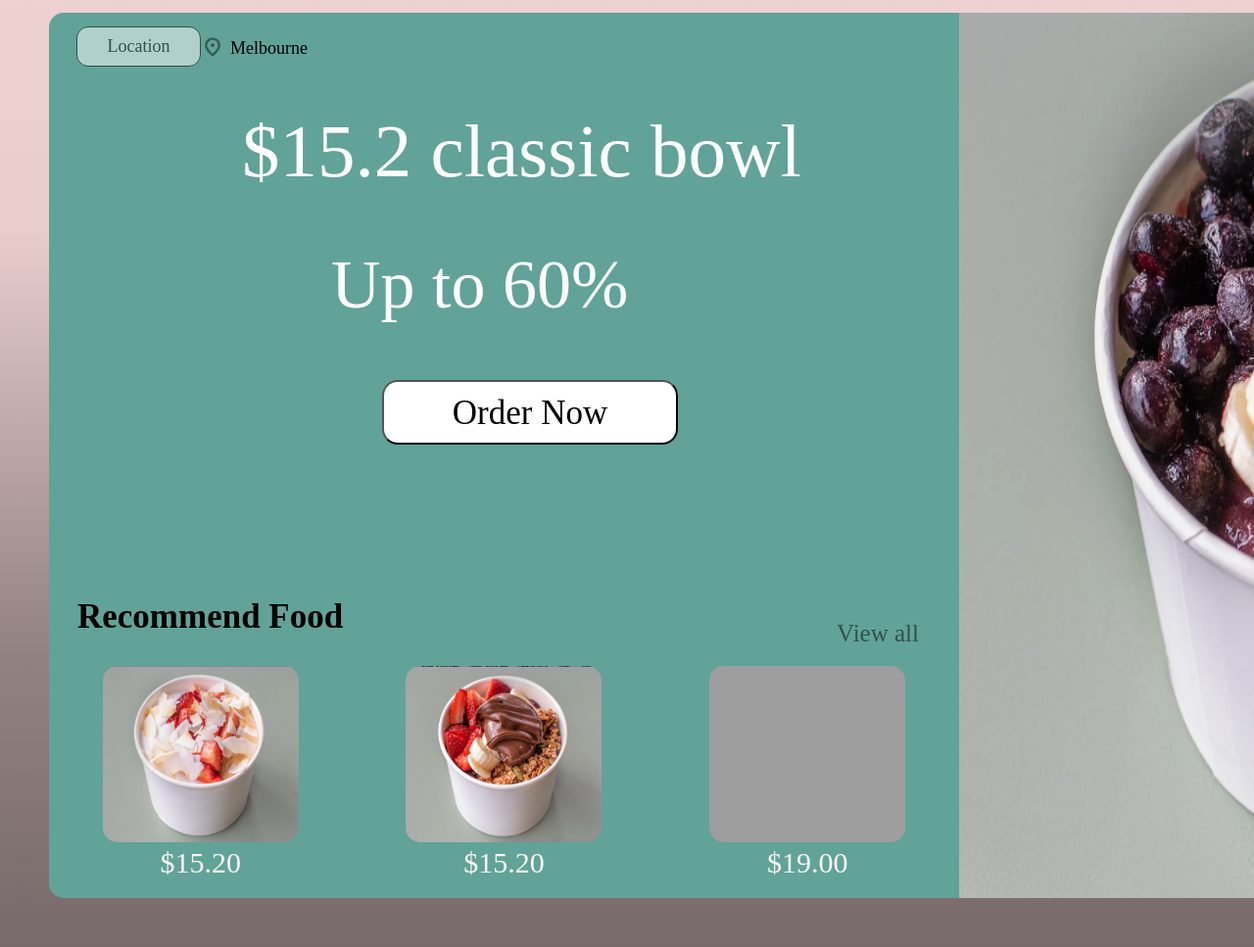
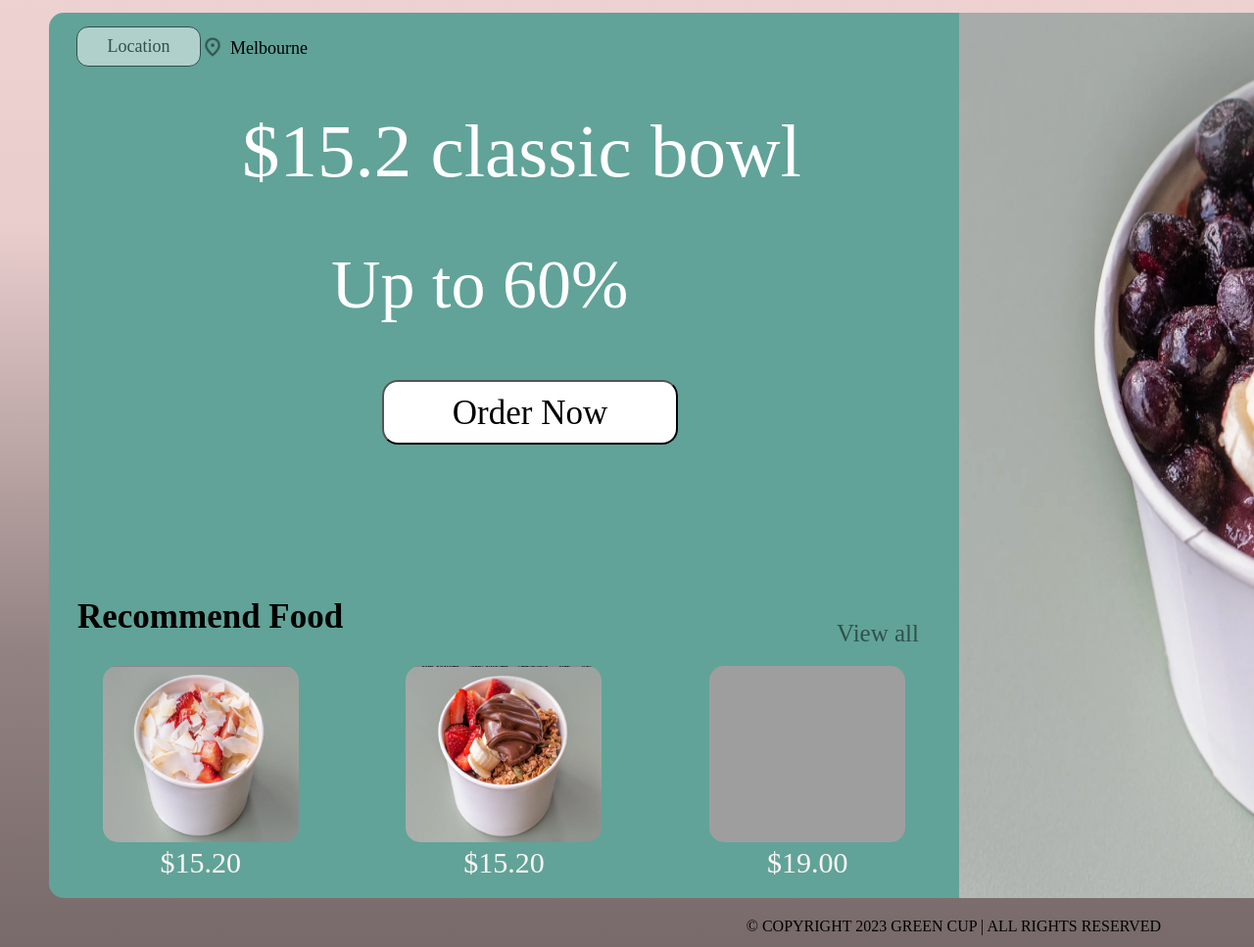
Before and after one commit to boxiangy/uid-assignment-3, a plain HTML site: page index.html in a window 1280 px wide. Shown: the part 113-1080 px from the top of the page at 98% size. Drawn offline with Linux system fonts and the light colour scheme; grey boxes are pictures that could not be loaded.

Commit message:
add footer of index page

```diff
--- a/index.html
+++ b/index.html
@@ -71,7 +71,9 @@
 
 
 
-    <footer></footer>
+    <footer>
+        <div class="wrapper">© COPYRIGHT 2023 GREEN CUP | ALL RIGHTS RESERVED</div>
+    </footer>
 
 </body>
 </html>
--- a/layout.css
+++ b/layout.css
@@ -169,3 +169,8 @@ main {
     width: 891px;
     border-radius: 0 15px 15px 0;
 }
+
+footer {
+    margin-top: 20px;
+    margin-left: 380px;
+}
```
